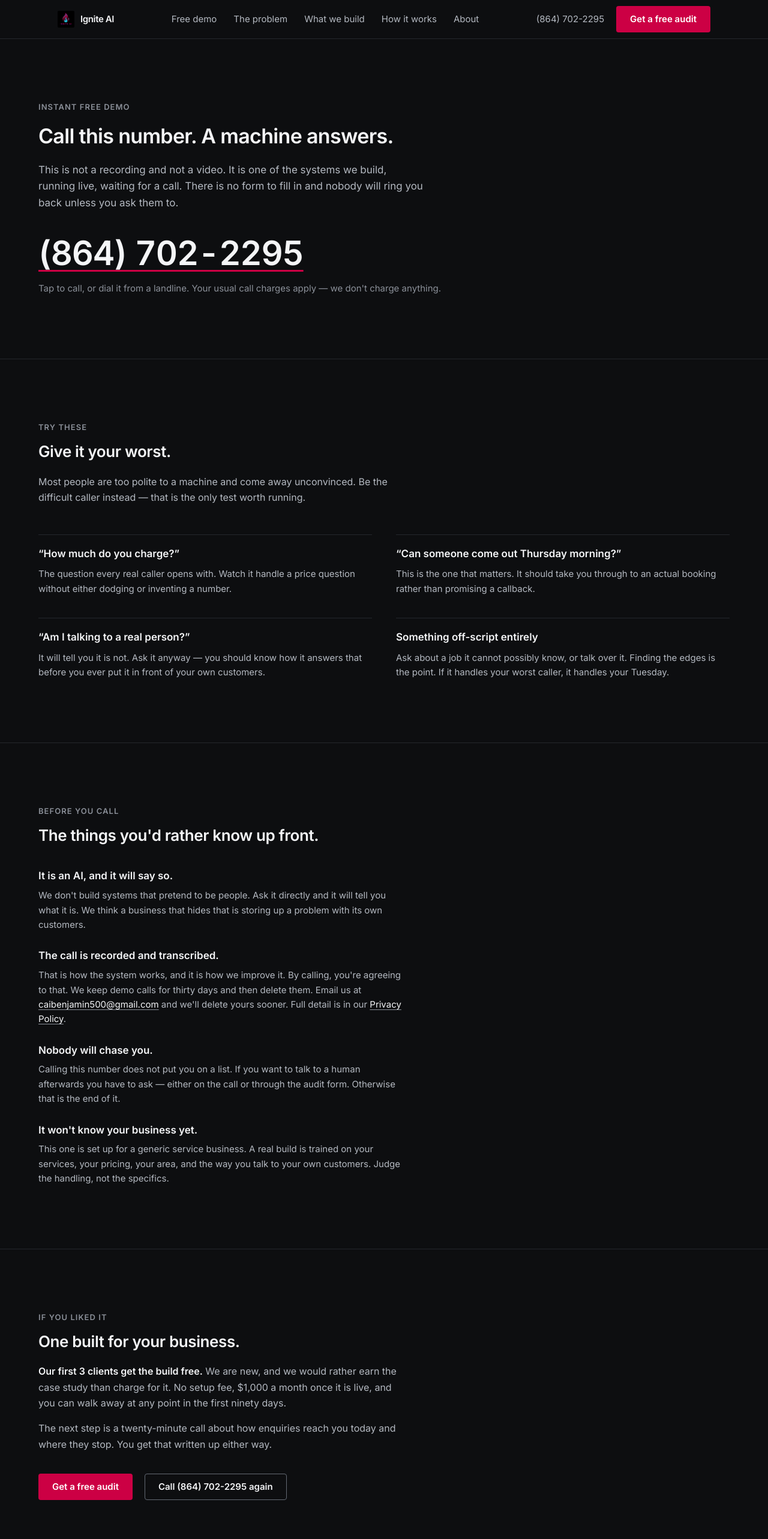
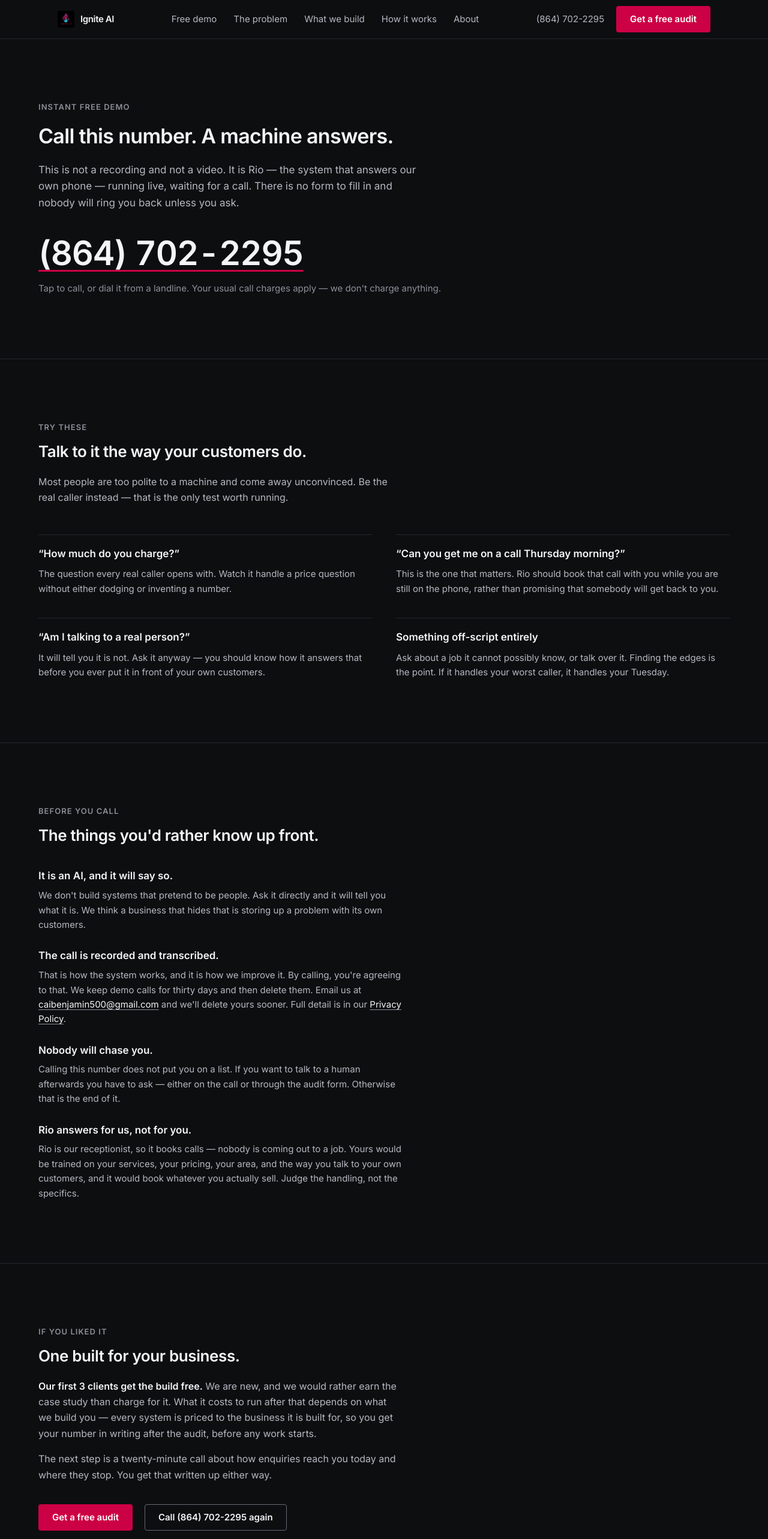
Before and after one commit to caibenjamin500-maker/ignite-ai-website, a Next.js app: page /demo in a window 1280 px wide. Shown: the top 2566 px of the page at 60% size. Built offline with nearby package versions, Linux system fonts and the light colour scheme.

Commit message:
Demo page: Rio books calls, real caller framing, no price

```diff
--- a/src/app/demo/page.tsx
+++ b/src/app/demo/page.tsx
@@ -27,8 +27,8 @@
     why: "The question every real caller opens with. Watch it handle a price question without either dodging or inventing a number.",
   },
   {
-    prompt: "“Can someone come out Thursday morning?”",
-    why: "This is the one that matters. It should take you through to an actual booking rather than promising a callback.",
+    prompt: "“Can you get me on a call Thursday morning?”",
+    why: "This is the one that matters. Rio should book that call with you while you are still on the phone, rather than promising that somebody will get back to you.",
   },
   {
     prompt: "“Am I talking to a real person?”",
@@ -53,9 +53,9 @@
           </h1>
 
           <p className="lede prose-measure mt-6">
-            This is not a recording and not a video. It is one of the systems we
-            build, running live, waiting for a call. There is no form to fill in
-            and nobody will ring you back unless you ask them to.
+            This is not a recording and not a video. It is Rio — the system that
+            answers our own phone — running live, waiting for a call. There is
+            no form to fill in and nobody will ring you back unless you ask.
           </p>
 
           <div className="mt-10">
@@ -78,12 +78,11 @@
         <div className="mx-auto max-w-6xl">
           <p className="eyebrow">Try these</p>
           <h2 id="try-heading" className="h2 mt-4 max-w-2xl">
-            Give it your worst.
+            Talk to it the way your customers do.
           </h2>
           <p className="prose-measure mt-5 text-[var(--fg-2)]">
             Most people are too polite to a machine and come away unconvinced.
-            Be the difficult caller instead — that is the only test worth
-            running.
+            Be the real caller instead — that is the only test worth running.
           </p>
 
           <dl className="mt-12 grid gap-x-10 gap-y-9 md:grid-cols-2">
@@ -147,12 +146,13 @@
             </div>
 
             <div>
-              <dt className="h3">It won&apos;t know your business yet.</dt>
+              <dt className="h3">Rio answers for us, not for you.</dt>
               <dd className="mt-2 text-[15px] leading-relaxed text-[var(--fg-2)]">
-                This one is set up for a generic service business. A real build
-                is trained on your services, your pricing, your area, and the
-                way you talk to your own customers. Judge the handling, not the
-                specifics.
+                Rio is our receptionist, so it books calls — nobody is coming
+                out to a job. Yours would be trained on your services, your
+                pricing, your area, and the way you talk to your own customers,
+                and it would book whatever you actually sell. Judge the
+                handling, not the specifics.
               </dd>
             </div>
           </dl>
@@ -176,8 +176,10 @@
                 Our first {FOUNDING_SLOTS} clients get the build free.
               </span>{" "}
               We are new, and we would rather earn the case study than charge
-              for it. No setup fee, $1,000 a month once it is live, and you can
-              walk away at any point in the first ninety days.
+              for it. What it costs to run after that depends on what we build
+              you — every system is priced to the business it is built for, so
+              you get your number in writing after the audit, before any work
+              starts.
             </p>
           )}
 
```
